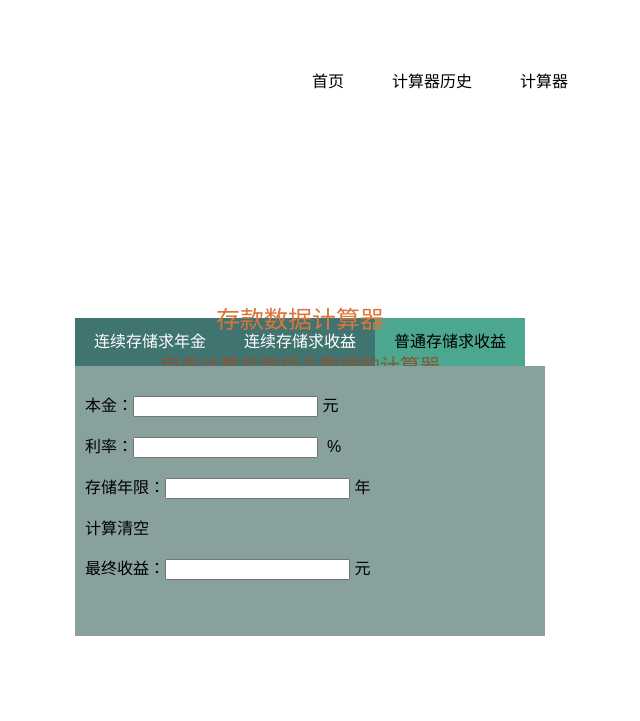
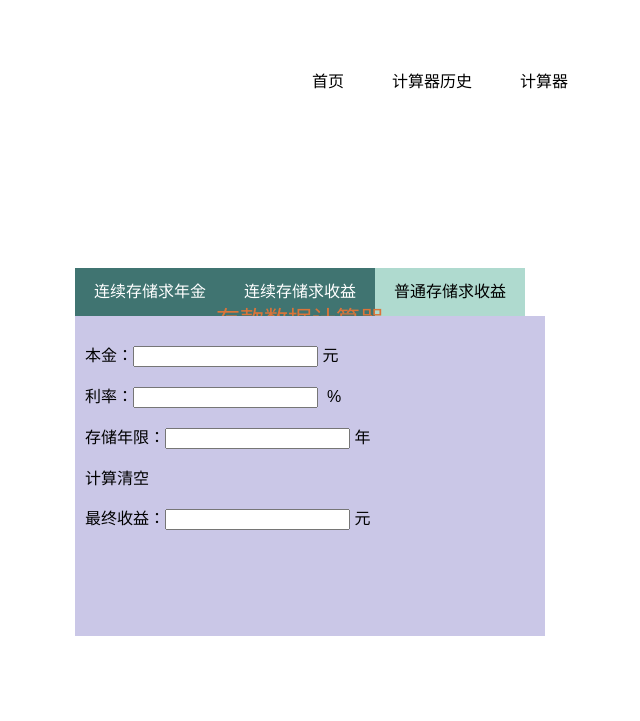
Before and after one commit to banssia/calculator.github.io, a plain HTML site: page index.html in a window 1280 px wide. Shown: the whole page, without its empty margins (340-980 px from the left). Drawn offline with Linux system fonts and the light colour scheme.

Commit message:
Update index.html

```diff
--- a/index.html
+++ b/index.html
@@ -22,7 +22,7 @@ body {
 }
 .info-box ul {
   padding-left: 0;
-  margin-top: 300px;
+  margin-top: 250px;
 }
 .info-box li {
   float: right;
@@ -40,12 +40,12 @@ body {
   text-align: center;
 }
 .info-box li a:focus, .info-box li a:hover {
-  background-color: #4ca790;
+  background-color: #afdacf;
   color: black;
 }
 
 .info-box li a.active {
-  background-color: #4ca790;
+  background-color: #afdacf;
   color: black;
 }
 .info-box .panels {
@@ -58,10 +58,10 @@ body {
   top: 0;
   left: 0;
   width: 450px;
-  height: 250px;
+  height: 300px;
   padding: 10px;
   color: black;
-  background-color: #88a19d;
+  background-color: #cac7e7;
 }
 
 .info-box .active-panel {
```
